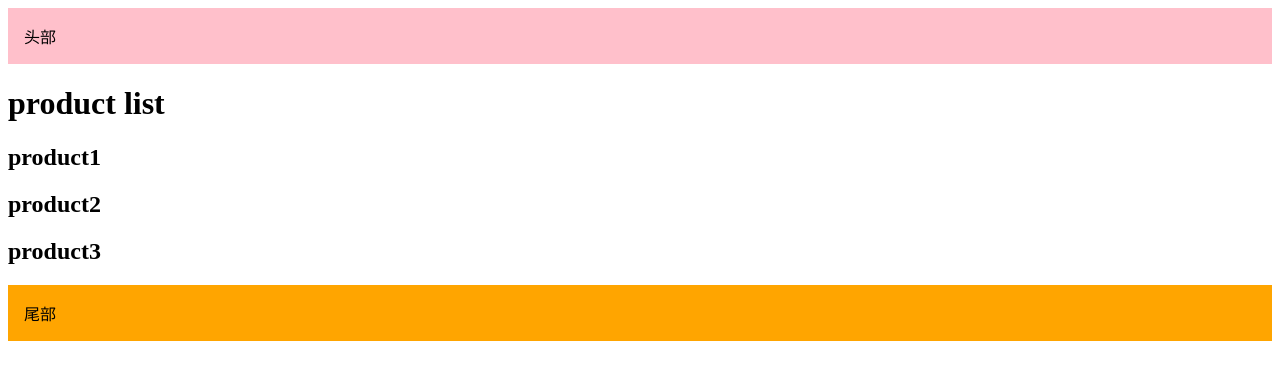
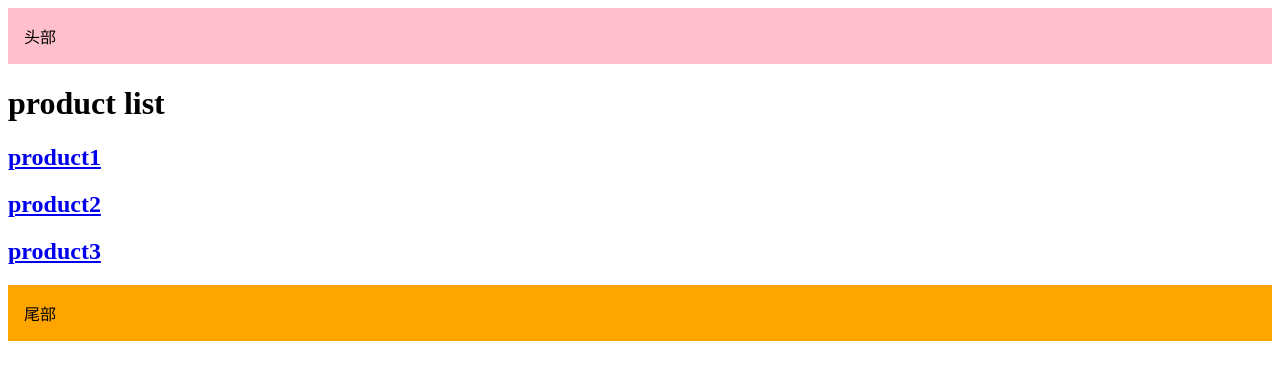
Before and after one commit to 521Peter/routing-demo, a Next.js app: page /product in a window 1280 px wide. Shown: the top 380 px of the page. Built offline with nearby package versions, Linux system fonts and the light colour scheme.

Commit message:
feat: Add navigation links to home and product pages

```diff
--- a/src/app/(other)/product/page.tsx
+++ b/src/app/(other)/product/page.tsx
@@ -1,8 +1,18 @@
-export default function ProductList(){
-  return <>
-  <h1>product list</h1>
-  <h2>product1</h2>
-  <h2>product2</h2>
-  <h2>product3</h2>
-  </>
+import Link from "next/link";
+
+export default function ProductList() {
+  return (
+    <>
+      <h1>product list</h1>
+      <Link href={"/product/1"}>
+        <h2>product1</h2>
+      </Link>
+      <Link href={"/product/2"}>
+        <h2>product2</h2>
+      </Link>
+      <Link href={"/product/3"} replace>
+        <h2>product3</h2>
+      </Link>
+    </>
+  );
 }
```
Also changed, not shown: src/app/(other)/page.tsx (+10 -2 lines).
